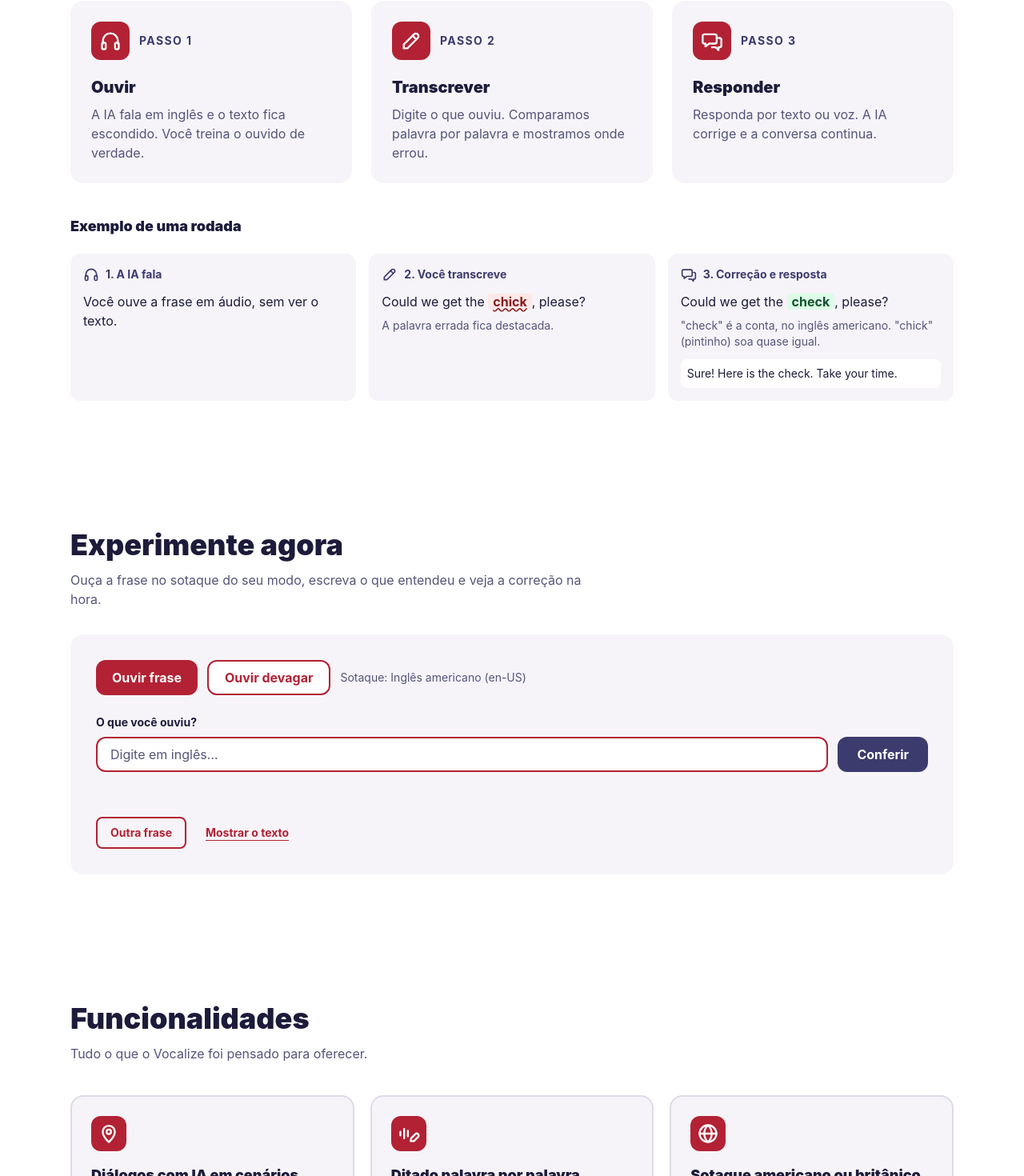
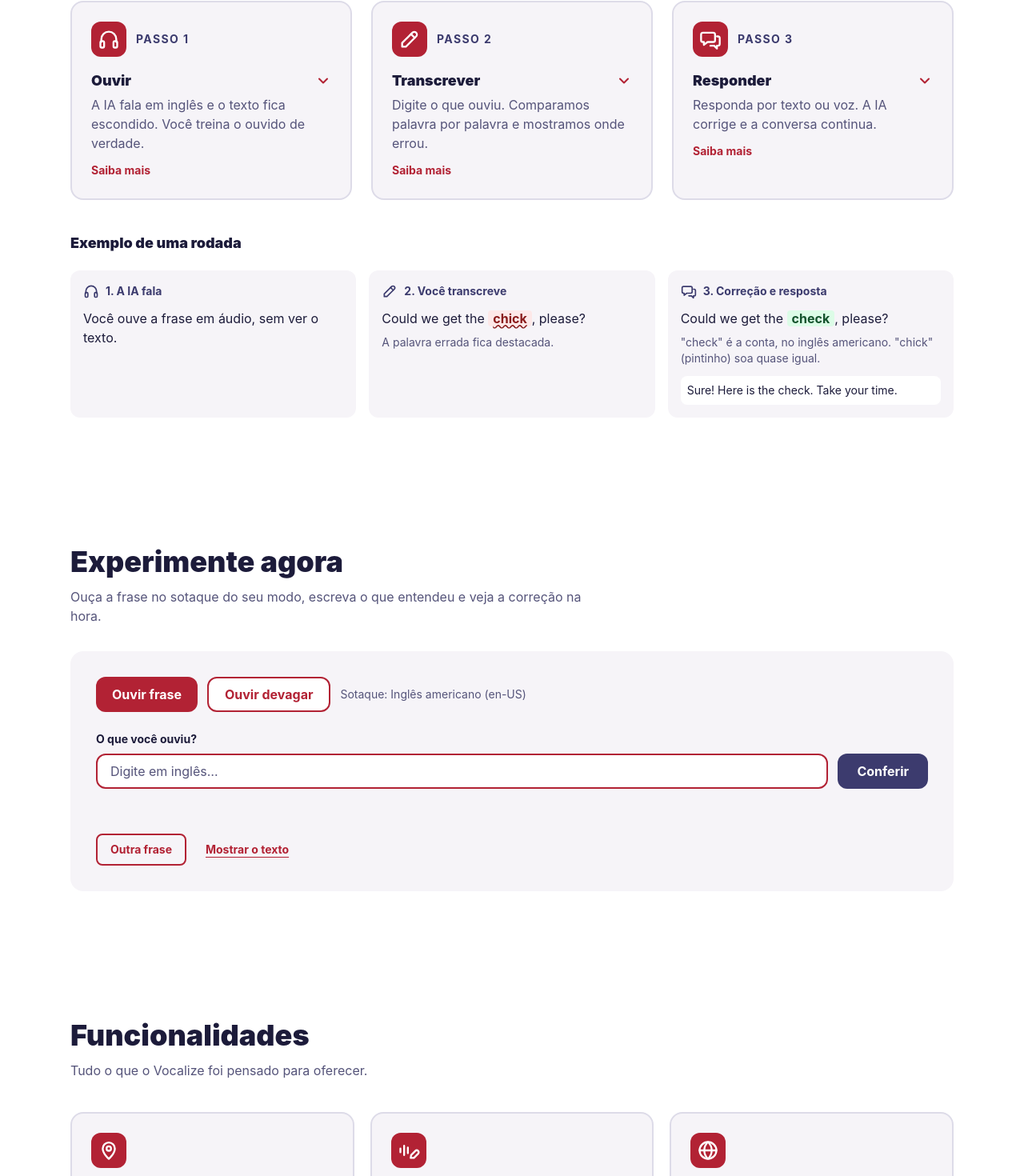
Before and after one commit to PMGmenegon/Vocalize, a React (Vite) app in the folder frontend/: page / in a window 1280 px wide. Shown: the part 993-2463 px from the top of the page at 80% size. Built offline with nearby package versions, Linux system fonts and the light colour scheme.

Commit message:
feat(frontend): make step and feature cards expandable with short explanations

```diff
--- /dev/null
+++ b/frontend/src/components/ExpandCard.tsx
@@ -0,0 +1,79 @@
+import { useId, useState, type ReactNode } from 'react'
+import Reveal from './Reveal'
+
+interface ExpandCardProps {
+  icon: ReactNode
+  title: string
+  /** Frase curta, sempre visível. */
+  summary: string
+  /** Explicação que aparece ao clicar. */
+  details: string
+  /** Texto pequeno acima do título (ex.: "Passo 1"). */
+  eyebrow?: string
+  delay?: number
+}
+
+/**
+ * Cartão que abre uma explicação ao clicar. O título é um botão (aria-expanded) e
+ * o cartão inteiro é clicável; o texto escondido fica fora do foco enquanto fechado.
+ */
+export default function ExpandCard({ icon, title, summary, details, eyebrow, delay = 0 }: ExpandCardProps) {
+  const [open, setOpen] = useState(false)
+  const panelId = useId()
+
+  return (
+    <Reveal
+      as="li"
+      delay={delay}
+      className={[
+        'group relative rounded-2xl border-2 bg-surface p-6 transition-all duration-200 hover:border-brand hover:shadow-lg motion-safe:hover:-translate-y-1',
+        open ? 'border-brand shadow-md' : 'border-line',
+      ].join(' ')}
+    >
+      <div className="flex items-center gap-3">
+        <span className="inline-flex h-11 w-11 items-center justify-center rounded-xl bg-brand text-on-brand transition-transform duration-200 motion-safe:group-hover:scale-110 motion-safe:group-hover:-rotate-6">
+          {icon}
+        </span>
+        {eyebrow && <span className="text-sm font-bold tracking-widest text-accent uppercase">{eyebrow}</span>}
+      </div>
+
+      <h3 className="mt-4 text-lg font-black text-ink">
+        <button
+          type="button"
+          aria-expanded={open}
+          aria-controls={panelId}
+          onClick={() => setOpen((v) => !v)}
+          className="flex w-full cursor-pointer items-start justify-between gap-3 text-left after:absolute after:inset-0 after:rounded-2xl focus-visible:outline-none focus-visible:after:outline-3 focus-visible:after:outline-offset-2 focus-visible:after:outline-solid focus-visible:after:outline-(--focus)"
+        >
+          {title}
+          <svg
+            viewBox="0 0 24 24"
+            className={`mt-1 h-5 w-5 shrink-0 text-brand transition-transform duration-300 ${open ? 'rotate-180' : ''}`}
+            fill="none"
+            stroke="currentColor"
+            strokeWidth="2.5"
+            strokeLinecap="round"
+            strokeLinejoin="round"
+            aria-hidden="true"
+          >
+            <path d="M6 9l6 6 6-6" />
+          </svg>
+        </button>
+      </h3>
+      <p className="mt-1 text-muted">{summary}</p>
+
+      <div
+        id={panelId}
+        className={`grid transition-[grid-template-rows] duration-300 ease-out ${open ? 'grid-rows-[1fr]' : 'grid-rows-[0fr]'}`}
+      >
+        <div className="overflow-hidden" inert={!open}>
+          <p className="mt-4 rounded-xl bg-canvas p-3 text-sm text-ink">{details}</p>
+        </div>
+      </div>
+
+      <span aria-hidden="true" className="mt-3 inline-block text-sm font-bold text-link">
+        {open ? 'Mostrar menos' : 'Saiba mais'}
+      </span>
+    </Reveal>
+  )
+}
--- a/frontend/src/components/home/Features.tsx
+++ b/frontend/src/components/home/Features.tsx
@@ -1,5 +1,5 @@
 import type { ReactNode } from 'react'
-import Reveal from '../Reveal'
+import ExpandCard from '../ExpandCard'
 import {
   CardsIcon,
   ChartIcon,
@@ -15,52 +15,71 @@ import {
 interface Feature {
   title: string
   description: string
+  details: string
   icon: ReactNode
 }
 
 const FEATURES: readonly Feature[] = [
   {
     title: 'Diálogos com IA em cenários reais',
+    details:
+      'Você escolhe um cenário, como pedir comida ou fazer check-in, e a IA conversa com você como se fosse a situação real, adaptando as falas ao seu nível.',
     description: 'Restaurante, entrevista de emprego, aeroporto, hotel, compras e small talk.',
     icon: <PinIcon />,
   },
   {
     title: 'Ditado palavra por palavra',
+    details:
+      'A IA fala uma frase, você digita o que ouviu e o app marca cada palavra certa ou errada, para você ver exatamente onde o ouvido falhou.',
     description: 'Você escreve o que ouviu e vê cada palavra certa ou errada.',
     icon: <DictationIcon />,
   },
   {
     title: 'Sotaque americano ou britânico',
+    details:
+      'Com o modo americano ou britânico, a voz, o vocabulário (elevator ou lift) e a grafia (color ou colour) acompanham a sua escolha.',
     description: 'Escolha o modo e treine o ouvido com a voz e o vocabulário dele.',
     icon: <GlobeIcon />,
   },
   {
     title: 'Responda digitando ou falando',
+    details:
+      'Responda pelo teclado ou pelo microfone. O reconhecimento de voz depende do navegador; o Chrome costuma funcionar melhor.',
     description: 'Use o teclado ou o microfone, como for melhor para você.',
     icon: <KeyboardIcon />,
   },
   {
     title: 'Correção com explicação em português',
+    details:
+      'Depois de responder, você vê o que ajustar e uma explicação em português, para entender o motivo do erro e não só a versão certa.',
     description: 'Suas respostas são corrigidas e você entende o porquê.',
     icon: <CheckNoteIcon />,
   },
   {
     title: 'Níveis de A2 a C1',
+    details:
+      'Do A2 ao C1, a velocidade da fala, o tamanho das frases e as palavras usadas mudam conforme o nível que você escolher.',
     description: 'Velocidade da fala e vocabulário se adaptam ao seu nível.',
     icon: <StairsIcon />,
   },
   {
     title: 'Sugestão de subir de nível',
+    details:
+      'Quando seus acertos se mantêm altos, o Vocalize sugere subir de nível. A decisão de avançar é sempre sua.',
     description: 'Com base no seu desempenho, indicamos a hora de avançar.',
     icon: <TrendUpIcon />,
   },
   {
     title: 'Estatísticas',
+    details:
+      'Gráficos mostram seu acerto ao longo do tempo, os erros que mais se repetem e quantos dias seguidos você praticou.',
     description: 'Acerto ao longo do tempo, erros mais comuns e sequência de dias.',
     icon: <ChartIcon />,
   },
   {
     title: 'Revisão com flashcards',
+    details:
+      'As palavras que você errou viram flashcards e voltam em intervalos cada vez maiores (repetição espaçada), até ficarem fixas.',
     description: 'As palavras que você errou voltam com repetição espaçada.',
     icon: <CardsIcon />,
   },
@@ -75,13 +94,14 @@ export default function Features() {
 
       <ul className="mt-10 grid gap-5 sm:grid-cols-2 lg:grid-cols-3">
         {FEATURES.map((f, i) => (
-          <Reveal as="li" key={f.title} delay={(i % 3) * 90} className="group rounded-2xl border-2 border-line bg-surface p-6 transition-all duration-200 hover:border-brand motion-safe:hover:-translate-y-1 hover:shadow-lg">
-            <span className="inline-flex h-11 w-11 items-center justify-center rounded-xl bg-brand text-on-brand transition-transform duration-200 motion-safe:group-hover:scale-110 motion-safe:group-hover:-rotate-6">
-              {f.icon}
-            </span>
-            <h3 className="mt-4 text-lg font-black text-ink">{f.title}</h3>
-            <p className="mt-1 text-muted">{f.description}</p>
-          </Reveal>
+          <ExpandCard
+            key={f.title}
+            icon={f.icon}
+            title={f.title}
+            summary={f.description}
+            details={f.details}
+            delay={(i % 3) * 90}
+          />
         ))}
       </ul>
     </section>
--- a/frontend/src/components/home/HowItWorks.tsx
+++ b/frontend/src/components/home/HowItWorks.tsx
@@ -1,5 +1,5 @@
 import type { ReactNode } from 'react'
-import Reveal from '../Reveal'
+import ExpandCard from '../ExpandCard'
 import type { Accent } from '../../theme/accents'
 import { useTheme } from '../../theme/useTheme'
 import { ChatIcon, HeadphonesIcon, PencilIcon } from '../icons'
@@ -7,22 +7,29 @@ import { ChatIcon, HeadphonesIcon, PencilIcon } from '../icons'
 interface Step {
   title: string
   description: string
+  details: string
   icon: ReactNode
 }
 
 const STEPS: readonly Step[] = [
   {
     title: 'Ouvir',
+    details:
+      'O texto fica escondido de propósito: assim você treina o ouvido, e não a leitura. Dá para ouvir de novo e também em velocidade menor.',
     description: 'A IA fala em inglês e o texto fica escondido. Você treina o ouvido de verdade.',
     icon: <HeadphonesIcon />,
   },
   {
     title: 'Transcrever',
+    details:
+      'Você digita a frase. A comparação é palavra por palavra: o que acertou aparece em verde, e o que errou ou faltou aparece em vermelho.',
     description: 'Digite o que ouviu. Comparamos palavra por palavra e mostramos onde errou.',
     icon: <PencilIcon />,
   },
   {
     title: 'Responder',
+    details:
+      'Depois da correção, você responde à IA por texto ou voz e a conversa segue, sempre com a correção e uma explicação em português.',
     description: 'Responda por texto ou voz. A IA corrige e a conversa continua.',
     icon: <ChatIcon />,
   },
@@ -72,16 +79,15 @@ export default function HowItWorks() {
 
       <ol className="mt-10 grid gap-6 md:grid-cols-3">
         {STEPS.map((step, i) => (
-          <Reveal as="li" key={step.title} delay={i * 120} className="group rounded-2xl border-2 border-transparent bg-surface p-6 transition-all duration-200 hover:border-brand motion-safe:hover:-translate-y-1 hover:shadow-lg">
-            <div className="flex items-center gap-3">
-              <span className="inline-flex h-12 w-12 items-center justify-center rounded-xl bg-brand text-on-brand transition-transform duration-200 motion-safe:group-hover:scale-110 motion-safe:group-hover:-rotate-6">
-                {step.icon}
-              </span>
-              <span className="text-sm font-bold tracking-widest text-accent uppercase">Passo {i + 1}</span>
-            </div>
-            <h3 className="mt-5 text-xl font-black text-ink">{step.title}</h3>
-            <p className="mt-2 text-muted">{step.description}</p>
-          </Reveal>
+          <ExpandCard
+            key={step.title}
+            icon={step.icon}
+            title={step.title}
+            summary={step.description}
+            details={step.details}
+            eyebrow={`Passo ${i + 1}`}
+            delay={i * 120}
+          />
         ))}
       </ol>
 
```
